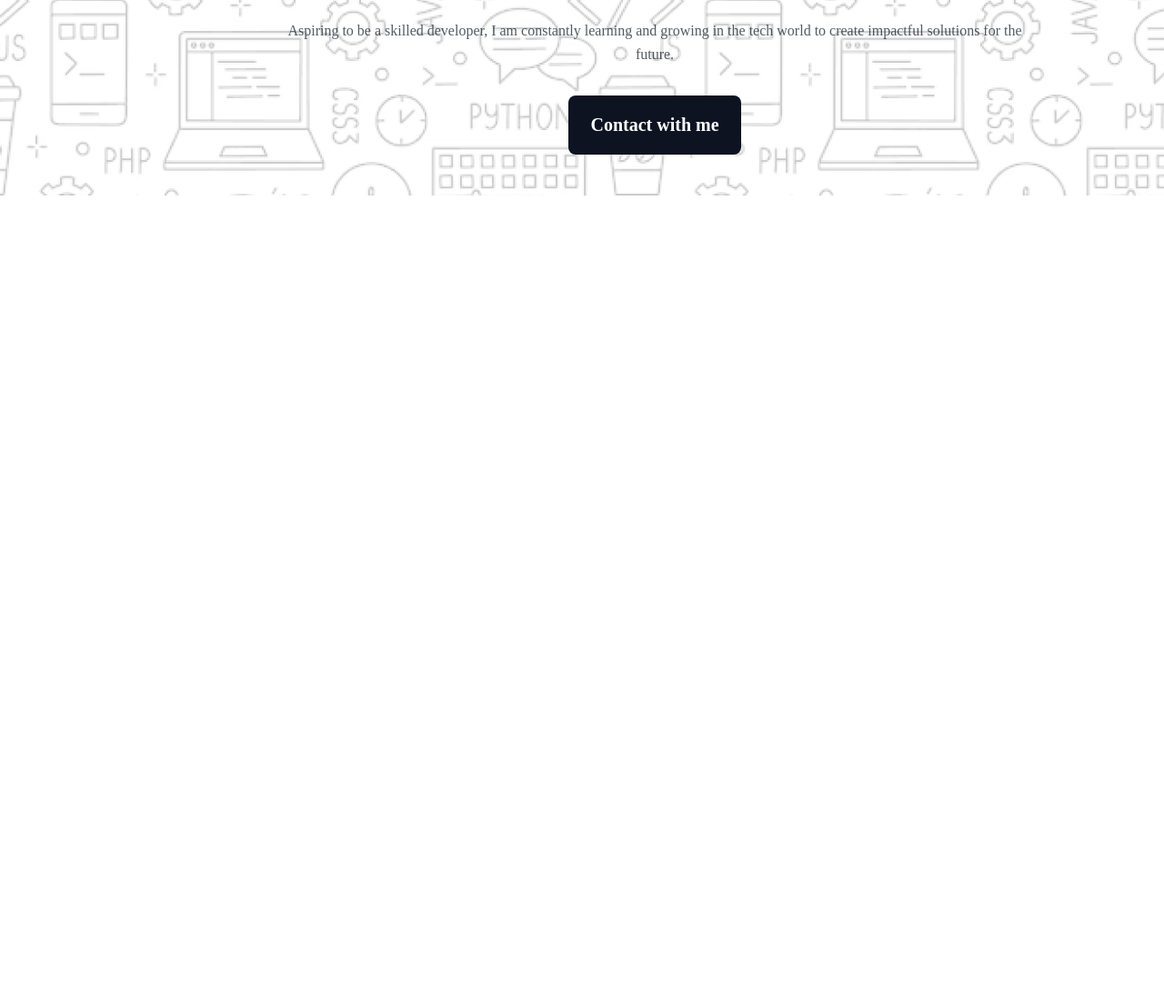
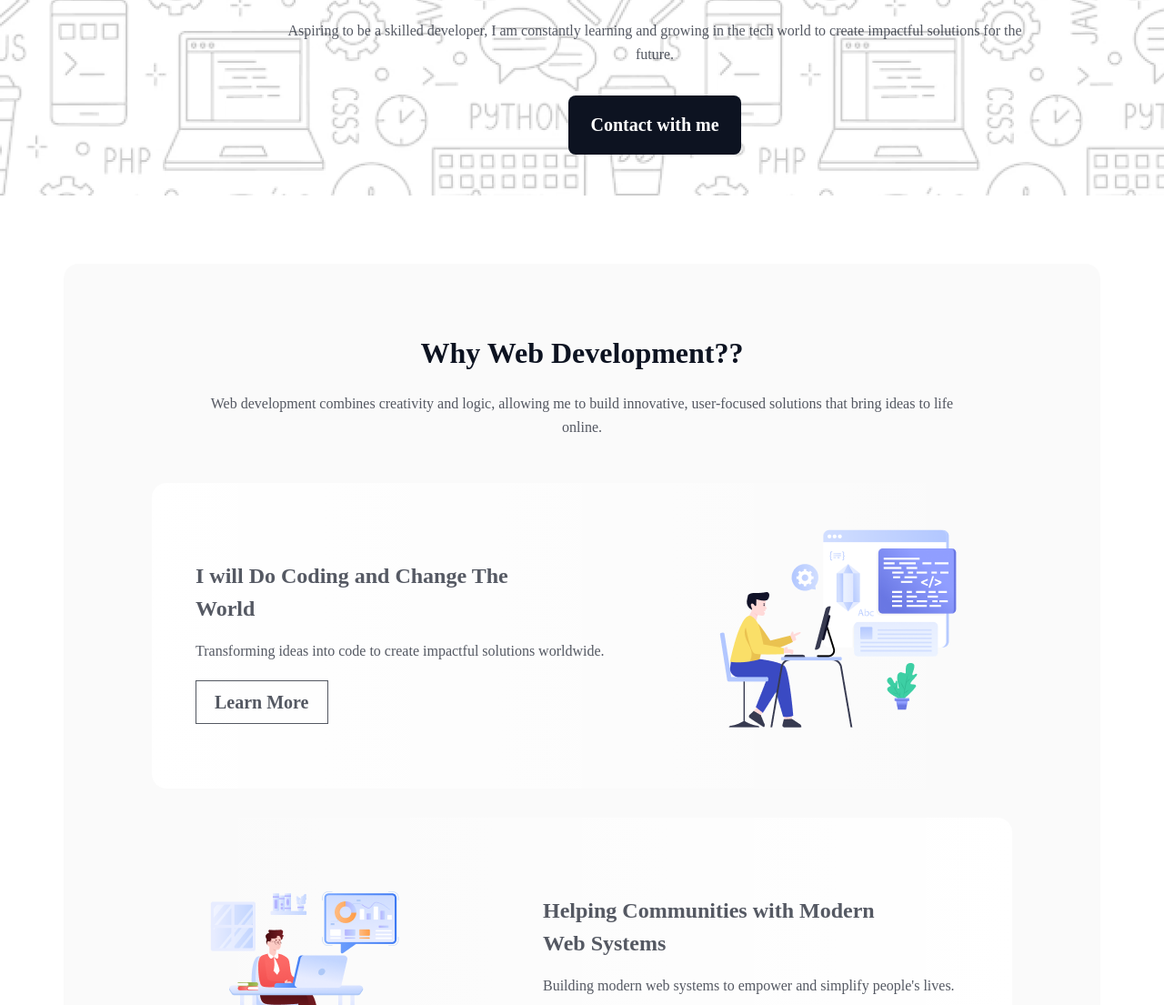
Before and after one commit to zaman-pro/future-dev-portfolio, a plain HTML site: page index.html in a window 1280 px wide. Shown: the part 575-1680 px from the top of the page at 91% size. Before the commit the page ends 800 px from the top, so only its background shows below. Drawn offline with Linux system fonts and the light colour scheme; a web font is replaced by a local one.

Commit message:
why web dev adde

```diff
--- a/index.html
+++ b/index.html
@@ -20,14 +20,70 @@
       <h1 class="header-title sec-title">
         "In the near future, I hope to become a Developer."
       </h1>
-      <h4 class="header-description sec-desc">
+      <p class="header-description sec-desc">
         Aspiring to be a skilled developer, I am constantly learning and growing
         in the tech world to create impactful solutions for the future.
-      </h4>
+      </p>
       <a href="#" class="header-btn sec-btn">Contact with me</a>
     </header>
 
-    <main></main>
+    <main>
+      <!-- why web development starts here -->
+      <section class="dev-container">
+        <div class="dev-content">
+          <h2 class="dev-title sec-title">Why Web Development??</h2>
+          <p class="dev-description sec-desc">
+            Web development combines creativity and logic, allowing me to build
+            innovative, user-focused solutions that bring ideas to life online.
+          </p>
+        </div>
+
+        <div class="dev-card-container">
+          <!-- card one -->
+          <div class="dev-card">
+            <div class="dev-card-content">
+              <h3 class="dev-card-title">
+                I will Do Coding and Change The World
+              </h3>
+              <p class="dev-card-description sec-desc">
+                Transforming ideas into code to create impactful solutions
+                worldwide.
+              </p>
+              <a href="" class="dev-card-btn sec-btn">Learn More</a>
+            </div>
+            <img src="./assets/group-1.png" alt="" class="dev-card-img" />
+          </div>
+
+          <!-- card two -->
+          <div class="dev-card" id="dev-card-two">
+            <div class="dev-card-content">
+              <h3 class="dev-card-title">
+                Helping Communities with Modern Web Systems
+              </h3>
+              <p class="dev-card-description sec-desc">
+                Building modern web systems to empower and simplify people's
+                lives.
+              </p>
+              <a href="" class="dev-card-btn sec-btn">Learn More</a>
+            </div>
+            <img src="./assets/group-2.png" alt="" class="dev-card-img" />
+          </div>
+
+          <!-- card three -->
+          <div class="dev-card">
+            <div class="dev-card-content">
+              <h3 class="dev-card-title">Innovating the Future of the Web</h3>
+              <p class="dev-card-description sec-desc">
+                Developing cutting-edge solutions to deliver exceptional user
+                experiences.
+              </p>
+              <a href="" class="dev-card-btn sec-btn">Learn More</a>
+            </div>
+            <img src="./assets/group-3.png" alt="" class="dev-card-img" />
+          </div>
+        </div>
+      </section>
+    </main>
 
     <!-- footer starts here -->
     <footer></footer>
--- a/style.css
+++ b/style.css
@@ -45,6 +45,13 @@ body {
 .nav-bar {
   width: 1440px;
   margin: 0 auto;
+}
+
+main > section {
+  width: 1140px;
+  margin: 0 auto;
+  margin-top: 75px;
+  /* border: 1px solid red; */
 }
 
 /* navbar style here*/
@@ -100,3 +107,72 @@ body {
   padding: 21px 24px;
   margin-bottom: 45px;
 }
+
+/* why web development style */
+.dev-container {
+  padding: 80px 97px;
+  border-radius: 16px;
+  background-color: #0d132105;
+  /* border: 1px solid red; */
+
+  display: flex;
+  flex-direction: column;
+  justify-content: center;
+  align-items: center;
+}
+
+.dev-content {
+  width: 852px;
+  display: flex;
+  flex-direction: column;
+  justify-content: center;
+  align-items: center;
+  gap: 24px;
+  margin-bottom: 48px;
+  /* border: 1px solid red; */
+}
+
+.dev-card-container {
+  display: flex;
+  flex-direction: column;
+  gap: 32px;
+  /* border: 1px solid red; */
+}
+
+.dev-card {
+  width: 946px;
+  padding: 48px;
+  border-radius: 16px;
+  background: linear-gradient(90deg, #fff 0%, rgba(255, 255, 255, 0) 100%);
+
+  display: flex;
+  justify-content: space-between;
+  align-items: center;
+  /* border: 1px solid red; */
+}
+
+.dev-card-title {
+  width: 390px;
+  color: #0d1321b3;
+  font-size: 24px;
+  font-weight: 700;
+  line-height: 36px;
+}
+
+.dev-card-description {
+  width: 468px;
+  text-align: left;
+  margin: 16px 0 32px;
+}
+
+.dev-card-btn {
+  padding: 12px 20px;
+  border-radius: 0;
+  border: 1px solid #0d1321;
+  opacity: 0.7;
+}
+
+#dev-card-two {
+  flex-direction: row-reverse;
+  background: linear-gradient(-90deg, #fff 0%, rgba(255, 255, 255, 0) 100%);
+}
```
